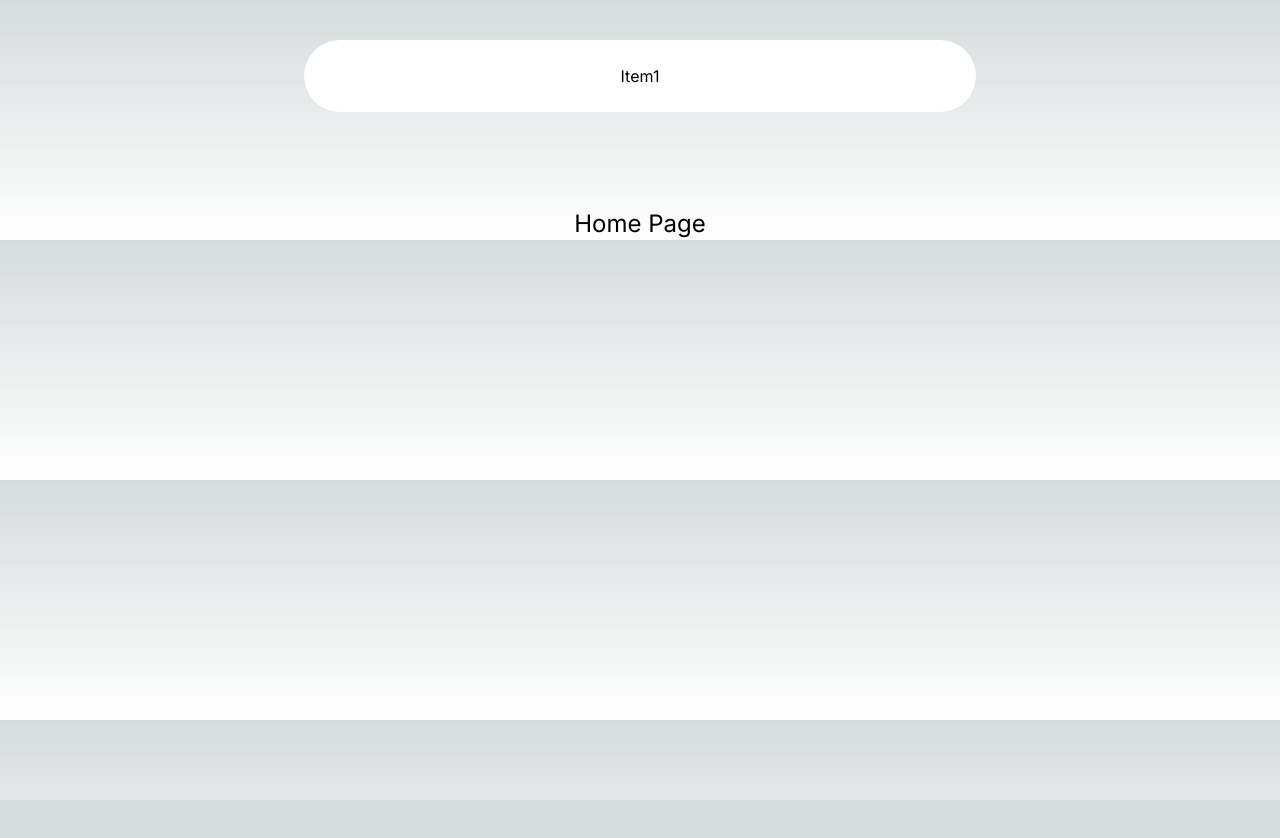
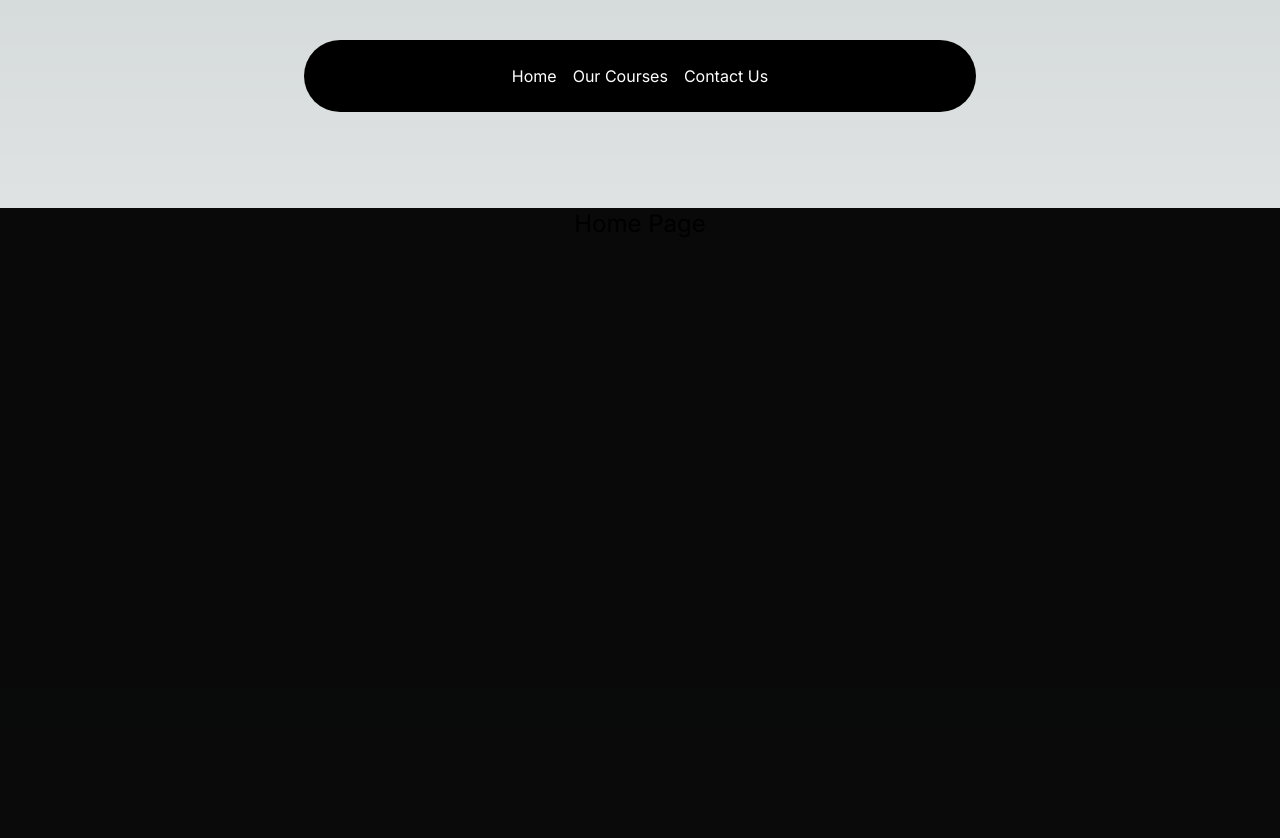
Before and after one commit to Sagar-Puniyani/MusicUI_nextjsApp, a Next.js app: page / in a window 1280 px wide. Shown: the top 838 px of the page. Before the commit the page ends 800 px from the top, so only its background shows below. Built offline with nearby package versions, Linux system fonts and the light colour scheme.

Commit message:
Update layout and navbar styles

```diff
--- a/src/app/layout.tsx
+++ b/src/app/layout.tsx
@@ -17,9 +17,11 @@ export default function RootLayout({
 }>)
 {
   return (
-    <html lang="en">
+    <html lang="en" className="dark" >
       <body className={inter.className}>
+        <div className="relative w-full flex items-center justify-center" >
         <Navbar />
+        </div>
         {children}
       </body>
     </html>
--- a/src/app/page.tsx
+++ b/src/app/page.tsx
@@ -1,8 +1,8 @@
 
 export default function Home() {
   return (
-    <h1 className="text-2xl text-center mt-52" >
-      Home Page
-    </h1>
+    <main className="min-h-screen bg-black/[0.96] antialiased bg-grid-white/[0.02] " >
+        <h1 className="text-2xl text-center mt-52" >Home Page</h1>
+    </main>
   );
 }
--- a/src/components/Navbar.tsx
+++ b/src/components/Navbar.tsx
@@ -9,16 +9,23 @@ const Navbar = ({ className }: { className?: string }) => {
 return (
     <div className={cn("fixed top-10 inset-x-0 max-w-2xl mx-auto z-50", className)} >
         <Menu setActive={setActive} >
-        <Link href={'#'}>
-        <MenuItem setActive={setActive} active={active} item="Item1">
-            <div className="flex flex-col space-y-4 text-sm">
-            <HoveredLink href="/web-dev">Web Development</HoveredLink>
-            <HoveredLink href="/interface-design">Interface Design</HoveredLink>
-            <HoveredLink href="/seo">Search Engine Optimization</HoveredLink>
-            <HoveredLink href="/branding">Branding</HoveredLink>
-            </div>
-        </MenuItem>
-        </Link>
+            <Link href={"/"} >
+                <MenuItem setActive={setActive} active={active} item="Home" >
+                </MenuItem>
+            </Link>
+                <MenuItem setActive={setActive} active={active} item="Our Courses" >
+                <div className="flex flex-col space-y-4 text-sm" >
+                <HoveredLink href="/courses">All Courses</HoveredLink>
+                <HoveredLink href="/courses">Basic Music Theory</HoveredLink>
+                <HoveredLink href="/courses">Advance Composition</HoveredLink>
+                <HoveredLink href="/courses">Song Writing</HoveredLink>
+                <HoveredLink href="/courses">Music Production</HoveredLink>
+                </div>
+                </MenuItem>
+                <Link href={"/contact"} >
+                <MenuItem setActive={setActive} active={active} item="Contact Us" >
+                </MenuItem>
+            </Link>
         </Menu>
     </div>
 )
--- a/src/components/ui/navbar-menu.tsx
+++ b/src/components/ui/navbar-menu.tsx
@@ -38,7 +38,7 @@ export const MenuItem = ({
                     animate={{ opacity: 1, scale: 1, y: 0 }}
                     transition={transition}
                 >
-                    {active === item && (
+                    {active === item && children && (
                         <div className="absolute top-[calc(100%_+_1.7rem)] left-1/2 transform -translate-x-1/2">
                             <motion.div
                                 transition={transition}
@@ -69,7 +69,7 @@ export const Menu = ({
 }) => {
     return (
         <nav
-            onMouseLeave={() => setActive(null)} // resets the state
+            onMouseLeave={() => setActive(null)}
             className="relative rounded-full boder border-transparent dark:bg-black dark:border-white/[0.2] bg-white shadow-input flex justify-center space-x-4 px-8 py-6 "
         >
             {children}
--- a/tailwind.config.ts
+++ b/tailwind.config.ts
@@ -6,6 +6,7 @@ const config: Config = {
     "./src/components/**/*.{js,ts,jsx,tsx,mdx}",
     "./src/app/**/*.{js,ts,jsx,tsx,mdx}",
   ],
+  darkMode : 'class',
   theme: {
     extend: {
       backgroundImage: {
```
